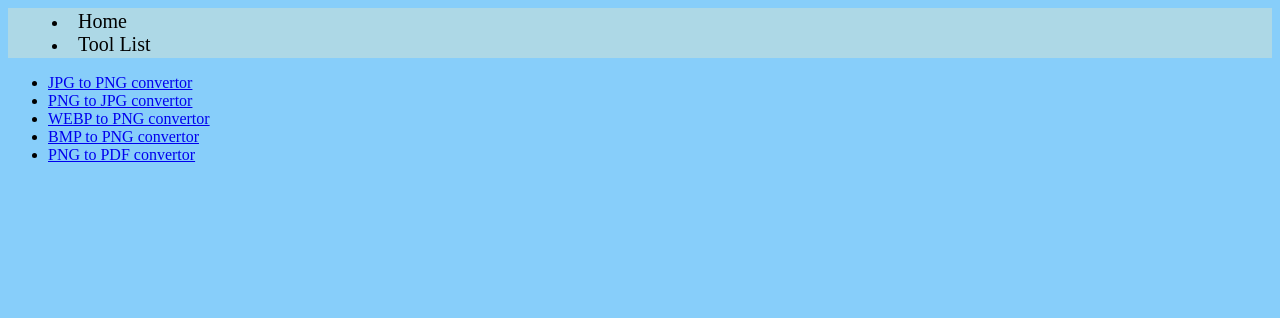
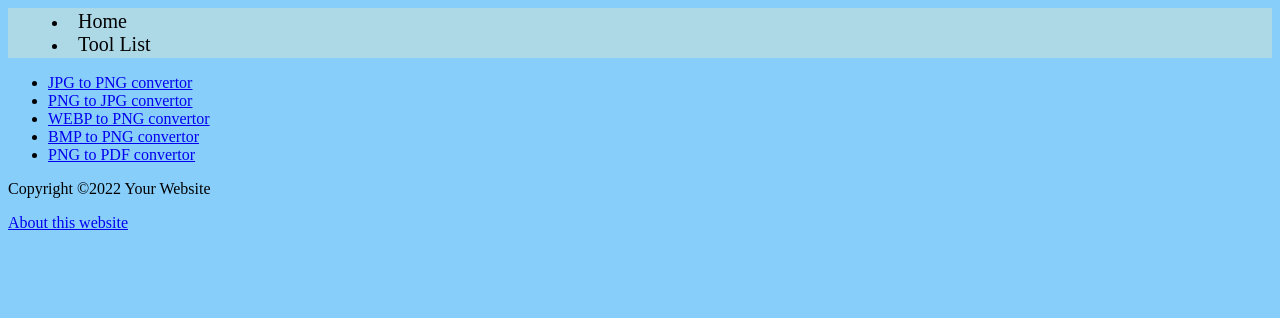
Before and after one commit to flyfir248/fileconvertor, a Flask app: page / in a window 1280 px wide. Shown: the top 318 px of the page. Run offline with Flask 2, Linux system fonts and the light colour scheme.

Commit message:
to css branch

```diff
--- a/app.py
+++ b/app.py
@@ -9,6 +9,9 @@ app = Flask(__name__)
 def index():
     return render_template("index.html")
 
+@app.route("/about.html")
+def about():
+    return render_template("about.html")
 
 @app.route("/jpgtopng.html", methods=["GET"])
 def jpgtopng():
--- a/templates/index.html
+++ b/templates/index.html
@@ -68,5 +68,9 @@
             <li><a href="pngtopdf.html">PNG to PDF convertor</a></li>
         </ul>
     </div>
+<footer>
+  <p>Copyright ©2022 Your Website</p>
+  <a href="/about">About this website</a>
+</footer>
 </body>
 </html>
```
Also changed, not shown: templates/about.html (added, +19 -0 lines).
